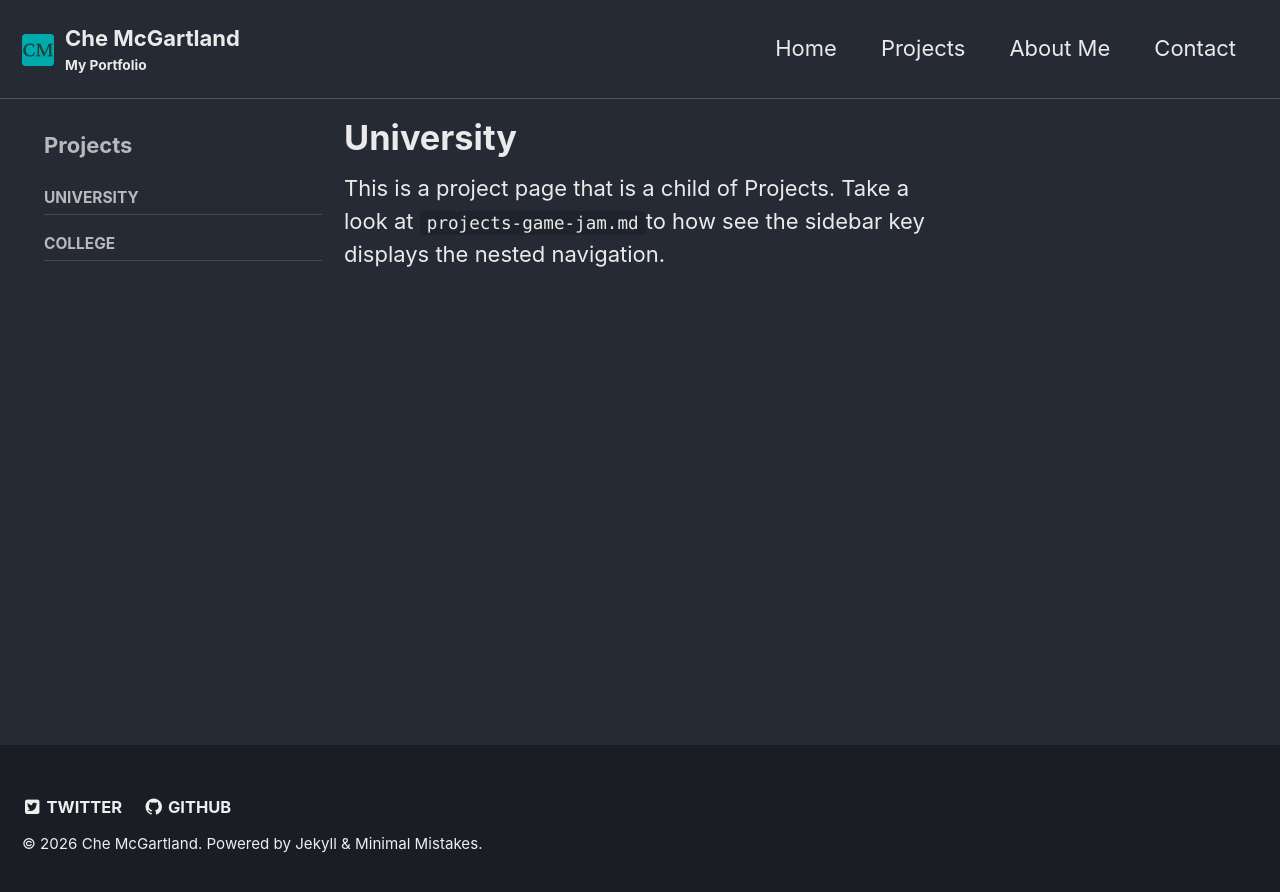
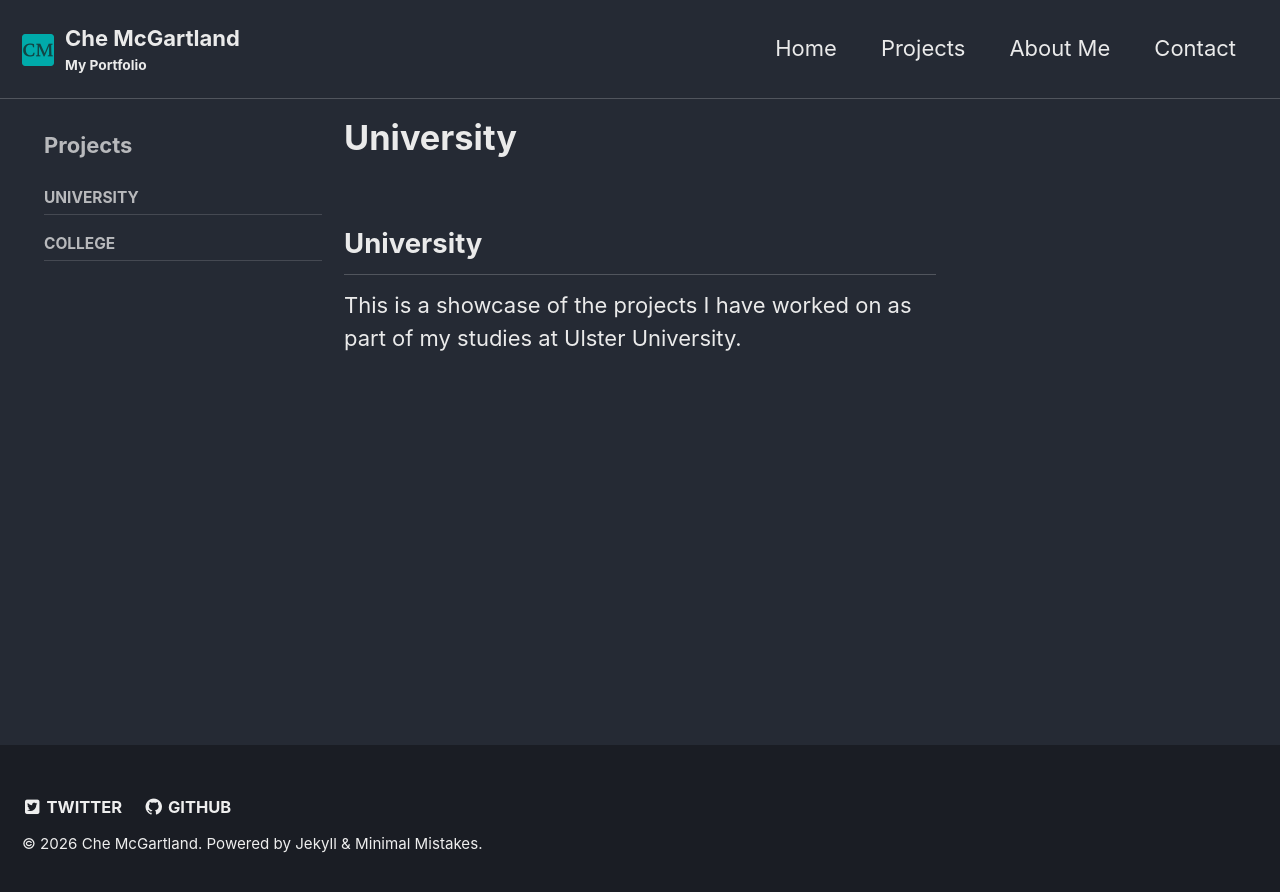
Before and after one commit to chemcg19/chemcg19.github.io, a Jekyll site: the page built from _pages/projects-university.md, in a window 1280 px wide. Shown: the top 892 px of the page. Built offline with Jekyll 4.4.1, drawn with Linux system fonts in a browser that asks for light colours.

Commit message:
Add university projects section to project page
Added a section for university projects showcasing work from Ulster University.

```diff
--- a/_pages/projects-university.md
+++ b/_pages/projects-university.md
@@ -8,4 +8,6 @@ sidebar:
     - projects
 
 ---
-This is a project page that is a child of Projects. Take a look at `projects-game-jam.md`to how see the sidebar key displays the nested navigation.
+## University
+
+This is a showcase of the projects I have worked on as part of my studies at Ulster University.
```
